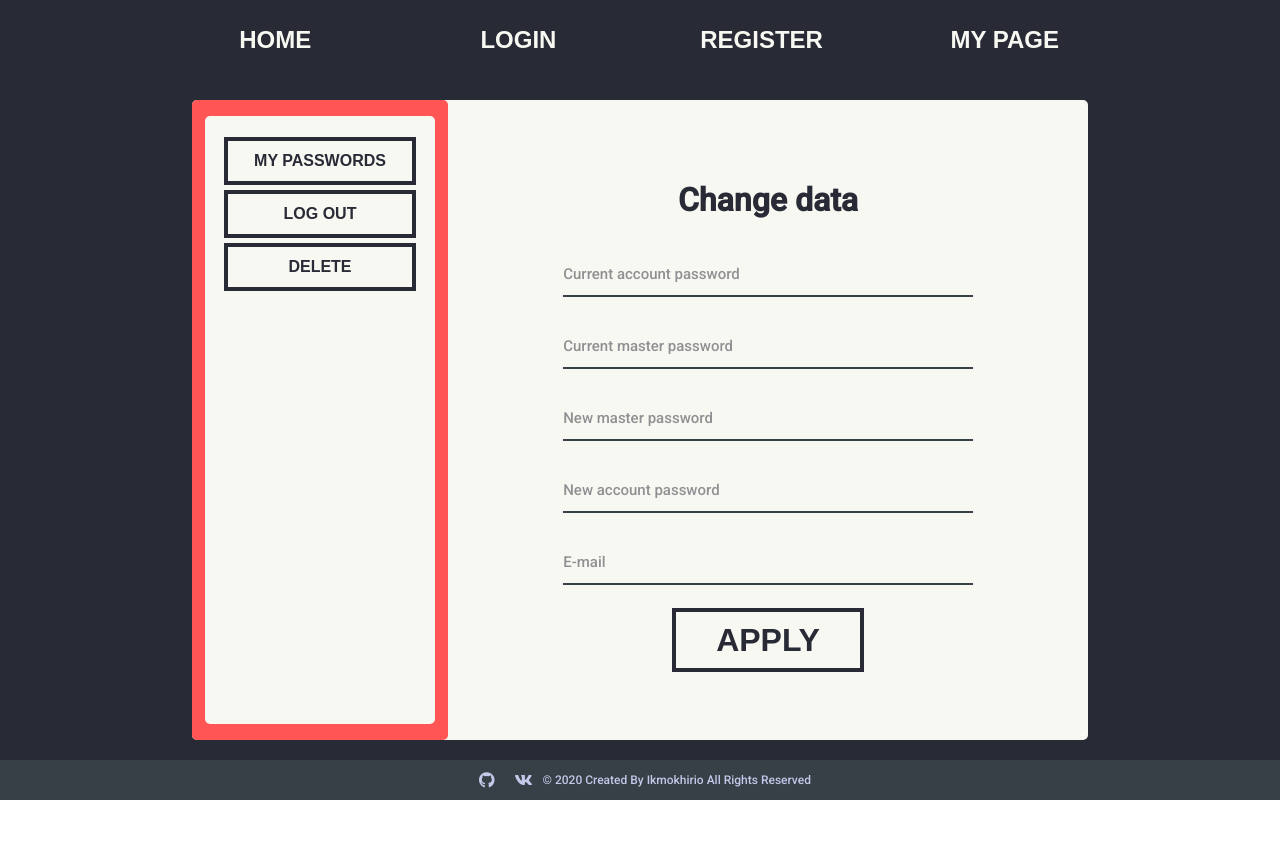
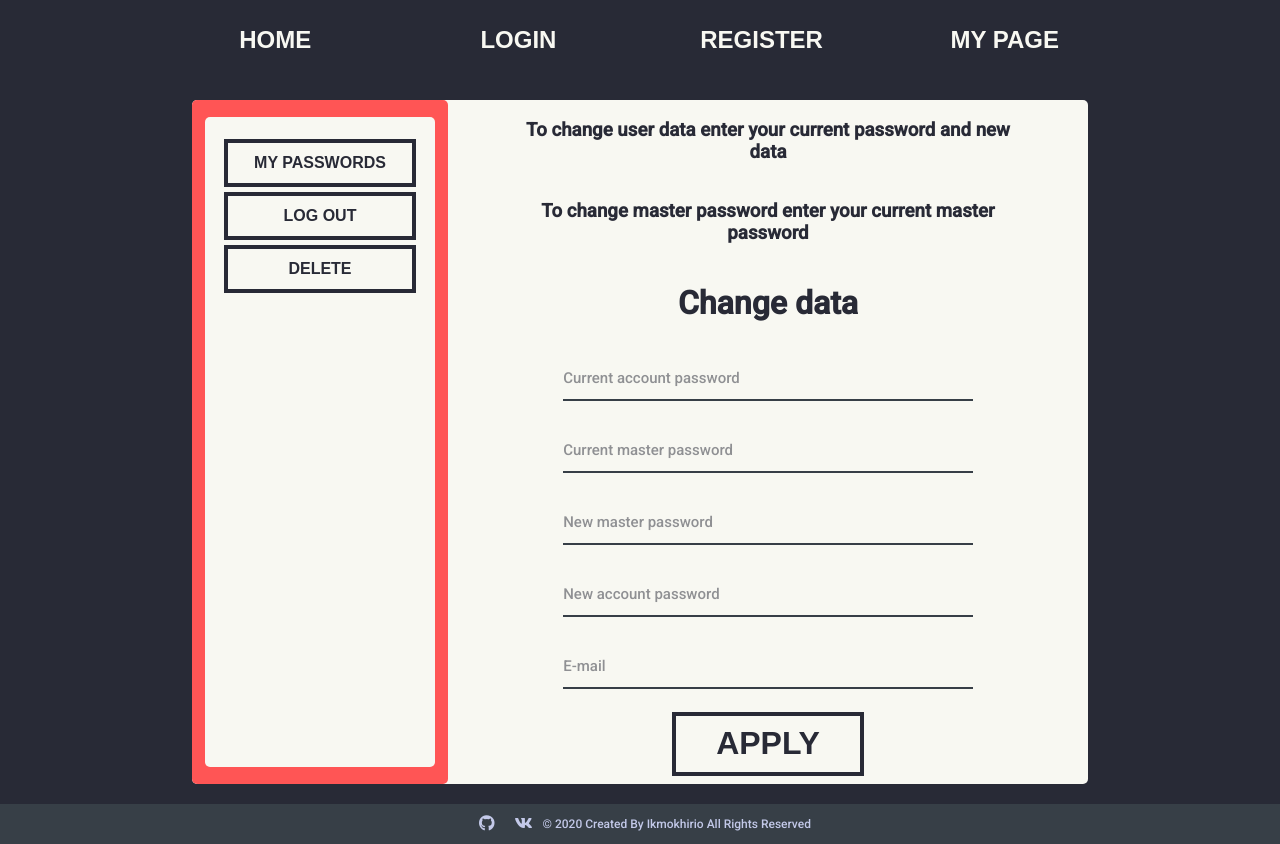
Before and after one commit to Ikmokhirio/MEPHI-web-password-manager-app-frontend, a React app: page /user in a window 1280 px wide. Before the commit the page ends 800 px from the top, so only its background shows below. Built offline with nearby package versions, Linux system fonts and the light colour scheme; no server answers.

Commit message:
Added help message for user profile

```diff
--- a/src/components/user_page/userProfile.js
+++ b/src/components/user_page/userProfile.js
@@ -134,6 +134,11 @@ export default class UserProfile extends Component {
 
                 <div className="right_block">
                     <form className="change_form">
+
+                        <h3>To change user data enter your current password and new data</h3>
+
+                        <h3>To change master password enter your current master password</h3>
+
                         <h1>Change data</h1>
 
                         <InputField name="current_account_password" type="password"
--- a/src/index.css
+++ b/src/index.css
@@ -494,7 +494,8 @@ body {
     width: 80%;
 }
 
-.change_form h1 {
+.change_form h1, .change_form h3 {
+    text-align: center;
     color: #282a36;
 }
 
```
